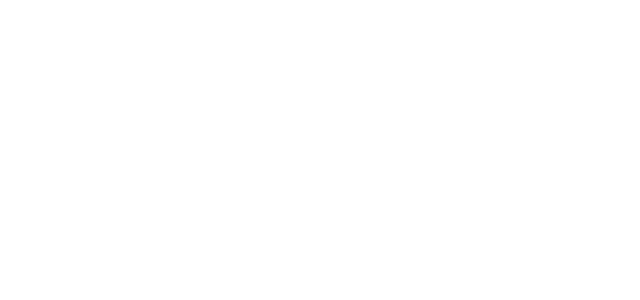
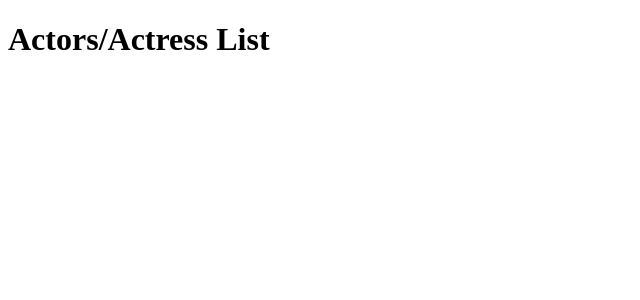
Before and after one commit to MattiaZecchinato/react-api, a React (Vite) app: page / in a window 1280 px wide. Shown: the top 300 px of the page, without its empty margins (0-640 px from the left). Built offline with nearby package versions, Linux system fonts and the light colour scheme.

Commit message:
feat: add Header component

```diff
--- a/src/App.jsx
+++ b/src/App.jsx
@@ -1,7 +1,11 @@
+// Header
+import Header from './components/Header';
+
 function App() {
 
   return (
     <>
+      <Header />
     </>
   )
 }
--- /dev/null
+++ b/src/components/Header.jsx
@@ -0,0 +1,6 @@
+export default function Header() {
+
+    return <>
+        <h1>Actors/Actress List</h1>
+    </>
+}
```
